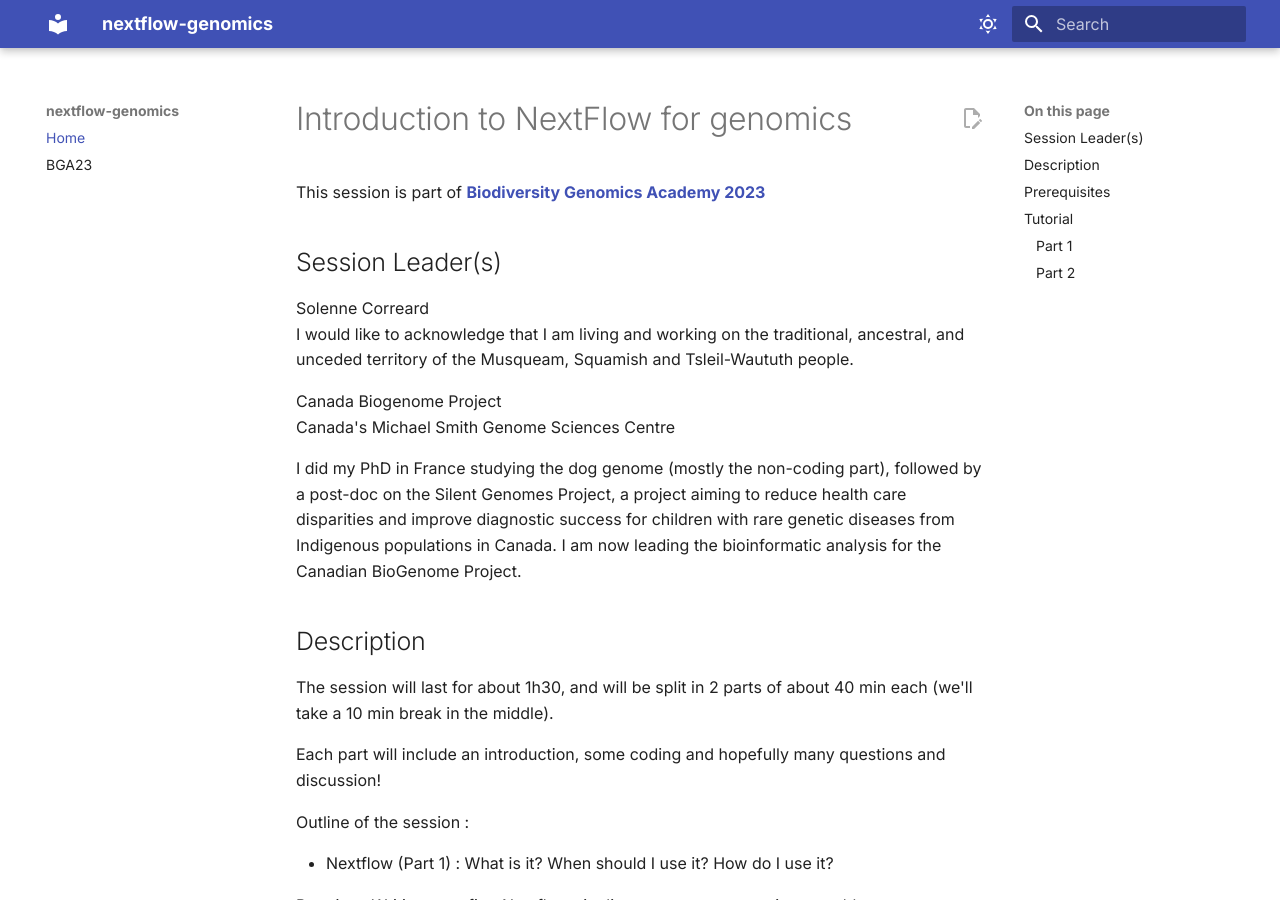
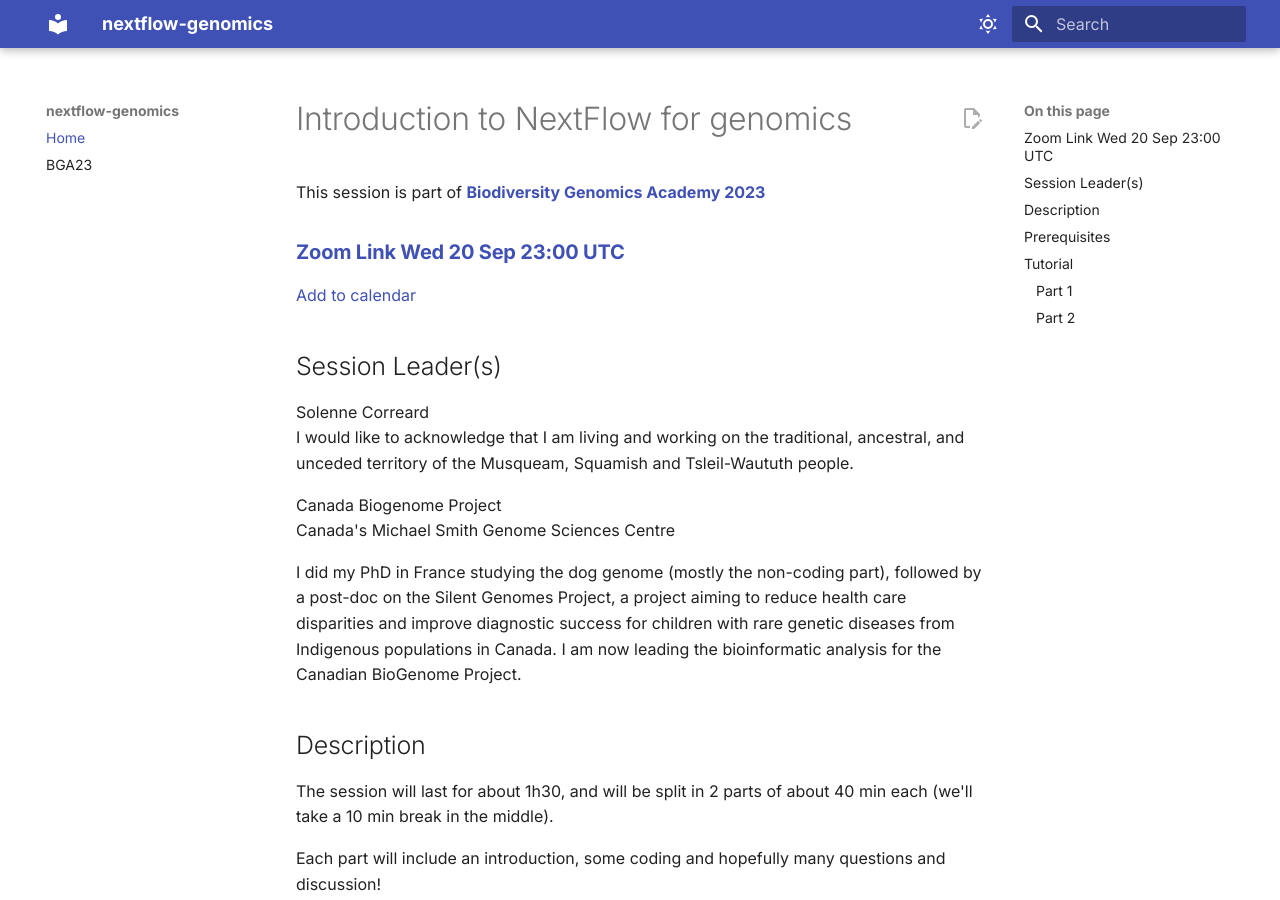
Before and after one commit to BGAcademy23/nextflow-genomics, an MkDocs documentation site: the page built from docs/README.md, in a window 1280 px wide and 900 px high. Built offline with MkDocs 1.6.1 and Material for MkDocs 9.7.7, drawn with Linux system fonts in a browser that asks for light colours.

Commit message:
add zoom link

```diff
--- a/docs/README.md
+++ b/docs/README.md
@@ -1,6 +1,10 @@
 # Introduction to NextFlow for genomics
 
 This session is part of [**Biodiversity Genomics Academy 2023**](https://BGA23.org)
+
+### **[Zoom Link Wed 20 Sep 23:00 UTC](https://sanger.zoom.us/j/96119648460?pwd=ZnRxQWxLUXBUK0c0RDRPUGljaHJ6QT09)**
+
+[Add to calendar](https://www.addevent.com/dir/?client=alorivImKzRucZeDgmNK105600&start=Wed+20+Sep+2023+23:00&end=Thu+21+Sep+2023+01:00&title=BGA23+Introduction+to+NextFlow+for+genomics&location=Online%2C+Zoom&timezone=Africa%2FMonrovia&organizer=Biodiversity+Genomics+Academy+2023&description=https%3A%2F%2Fsanger.zoom.us%2Fj%2F96119648460%3Fpwd%3DZnRxQWxLUXBUK0c0RDRPUGljaHJ6QT09%5Cn%5Cnhttps%3A%2F%2FBGA23.org%2Fnextflow-genomics)
 
 ## Session Leader(s)
 
```
